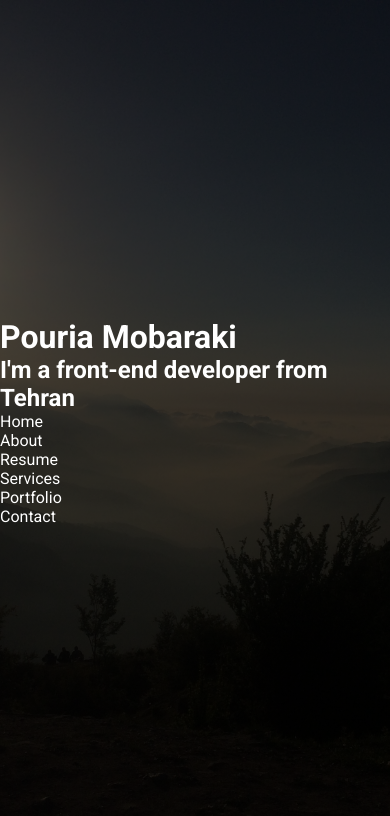
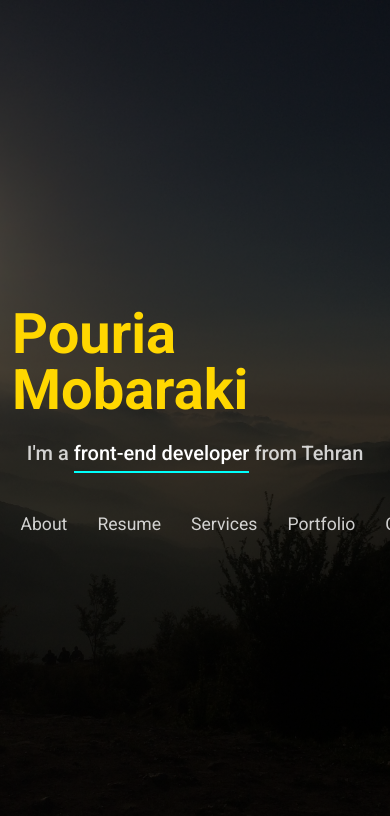
Before and after one commit to pouria-mobaraki/Portfolio-Website, a React (Create React App) app: page / in a window 390 px wide. Shown: the top 816 px of the page. Built offline with nearby package versions, Linux system fonts and the light colour scheme.

Commit message:
coding about header.jsx and navlist item

```diff
--- a/src/App.js
+++ b/src/App.js
@@ -1,5 +1,11 @@
+import 'bootstrap/dist/css/bootstrap.min.css'
+import 'bootstrap-icons/font/bootstrap-icons.css'
+import 'remixicon/fonts/remixicon.css'
+import 'boxicons/css/boxicons.min.css'
+
 import './App.css';
 import Header from './components/Header';
+
 
 function App() {
   return (
--- a/src/components/Header.jsx
+++ b/src/components/Header.jsx
@@ -6,6 +6,11 @@ import navListData from '../data/navListData'
 function Header() {
 
     const [navList,setNavList] = useState(navListData)
+    const handleNavOnClick = (id) => {
+      console.log(id);
+
+
+    }
 
   return (
     <header id='header'>
@@ -20,7 +25,7 @@ function Header() {
             <ul>
               {
                 navList.map(item => (
-                    <NavListItem  key={item._id} {...item}/>
+                    <NavListItem  key={item._id} {...item} navOnClick={handleNavOnClick} />
                 ))
               }
             </ul>
--- a/src/components/NavListItem.jsx
+++ b/src/components/NavListItem.jsx
@@ -1,11 +1,11 @@
 import React from "react";
 import './navListItem.css'
 
-function NavListItem({name}) {
+function NavListItem({name,_id,navOnClick}) {
   return (
     <>
       <li>
-        <a href="" className="nav-link">
+        <a href="" className="nav-link" onClick={() => navOnClick(_id)}>
           {name}
         </a>
       </li>
--- a/src/components/header.css
+++ b/src/components/header.css
@@ -7,3 +7,88 @@
     z-index: 99;
     overflow-y: auto;
 }
+
+#header * {
+    transition: ease-in-out .5s;
+}
+
+#header h1 {
+    font-size: 4.8rem;
+    margin: 0;
+    padding: 0;
+    line-height: 1;
+    font-weight: 700;
+}
+
+#header h1 a {
+    /* color: #ffffff; */
+    /* font-size: 5rem; */
+    color: gold;
+    line-height: 1;
+    display: inline-block;
+}
+
+#header h2 {
+    font-size: 1.8rem;
+    margin-top: 20px;
+    color: rgba(255, 255, 255, 0.8);
+}
+
+#header h2 span {
+    color: #fff;
+    border-bottom: 2px solid var(--primary);
+    padding-bottom: 6px;
+}
+#header img {
+    padding: 0;
+    margin: 0;
+}
+
+@media (max-width:992px){
+    #header h1 {
+        font-size: 3.5rem;
+    }
+    #header h2 {
+        font-size: 20px;
+        line-height: 30px;
+    }
+    #header .container {
+        display: flex;
+        flex-direction: column;
+        align-items: center;
+    }
+}
+
+/* header top */
+#header.header-top {
+    height: 80px;
+    position: fixed;
+    left: 0;
+    top: 0;
+    right: 0;
+    background: rgba(0, 0, 0, 0.9);
+}
+#header.header-top .social-links,
+#header.header-top h2{
+    display: none;
+}
+#header.header-top h1 {
+    margin-right: auto;
+    font-size: 2.5rem;
+}
+#header.header-top .container {
+    display: flex;
+    align-items: center;
+}
+#header.header-top #navbar {
+    margin: 0;
+}
+
+@media (max-width:768){
+    #header.header-top {
+        height: 60px;
+    }
+    #header.header-top h1 {
+        font-size: 26px;
+    }
+}
--- a/src/components/navListItem.css
+++ b/src/components/navListItem.css
@@ -0,0 +1,61 @@
+/* desktop navigation */
+
+.navbar {
+    padding: 0;
+    margin-top: 35px;
+}
+.navbar ul {
+    margin: 0;
+    padding: 0;
+    display: flex;
+    list-style: none;
+    align-items:center ;
+}
+.navbar li {
+    position: relative;
+}
+.navbar li + li {
+    margin-left: 30px;
+}
+
+.navbar a, .navbar a:focus {
+    display: flex;
+    align-items: center;
+    justify-content: space-between;
+    padding: 0;
+    font-size: 1.1rem;
+    font-weight: 400;
+    color: rgba(255, 255, 255, 0.8);
+    white-space: nowrap;
+    transition: 0.3s;
+}
+.navbar a i,.navbar a:focus i {
+    font-size: 12px;
+    line-height: 0;
+    margin-left: 5px;
+}
+
+.navbar a:before{
+    content: '';
+    position: absolute;
+    width: 0;
+    height: 2px;
+    bottom: -4px;
+    left: 0;
+    background-color: var(--primary);
+    visibility: hidden;
+    width: 0px;
+    transition: all 0.3s ease-in-out 0s;
+}
+.navbar a:hover:before,
+.navbar li:hover > a:before,
+.navbar .active:before {
+    visibility: visible;
+    width: 25px;
+}
+.navbar a:hover,
+.navbar .active,
+.navbar .active:focus ,
+.navbar li:hover >a {
+    color: #fff;
+}
--- a/src/data/navListData.js
+++ b/src/data/navListData.js
@@ -30,7 +30,7 @@ const navListData = [
         active: false ,
     },
     {
-        _id:1,
+        _id:6,
         target: 'contact',
         name: 'Contact',
         active: false ,
```
